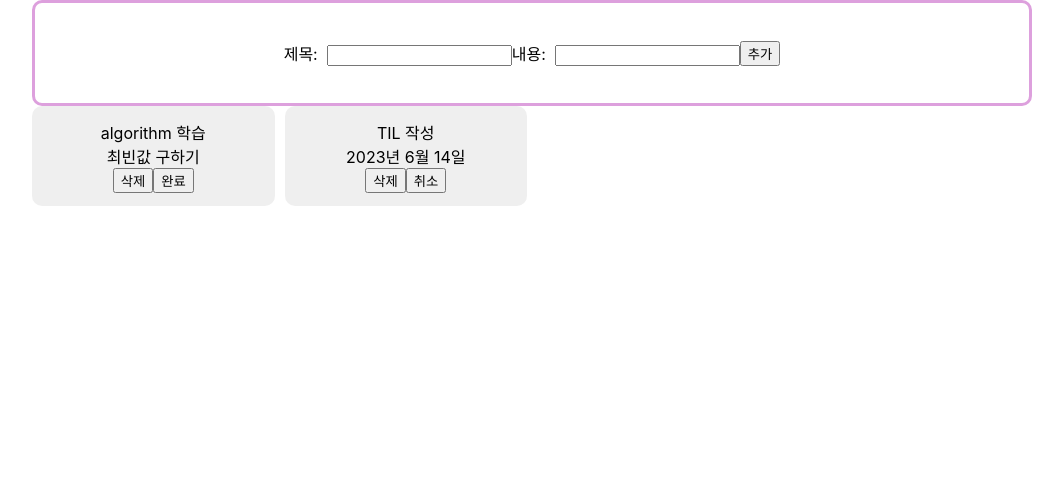
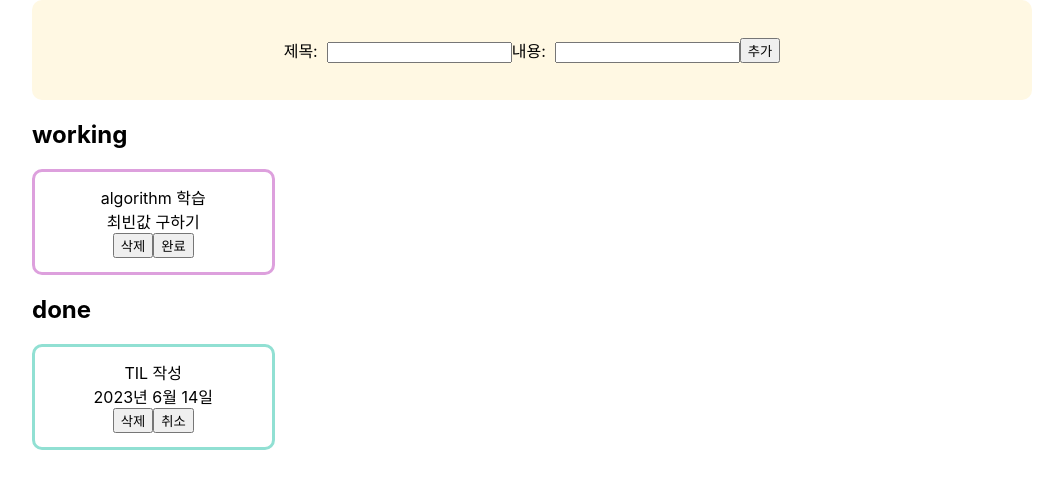
Before and after one commit to kkotburi/todolist-lv1, a React (Create React App) app: page / in a window 1280 px wide. Shown: the top 488 px of the page, without its empty margins (108-1171 px from the left). Built offline with nearby package versions, Linux system fonts and the light colour scheme.

Commit message:
working and done rendering

```diff
--- a/src/App.css
+++ b/src/App.css
@@ -6,7 +6,7 @@
 .input {
   height: 100px;
 
-  border: 3px solid plum;
+  background-color: rgb(255, 248, 227);
   border-radius: 10px;
 
   display: flex;
@@ -14,16 +14,16 @@
   align-items: center;
 }
 
-.body {
+.todo {
   gap: 10px;
   display: grid;
   grid-template-columns: 1fr 1fr 1fr 1fr;
 }
 
-.todo {
+.todo-working {
   height: 100px;
 
-  background-color: rgba(220, 220, 220, 0.445);
+  border: 3px solid plum;
   border-radius: 10px;
 
   display: flex;
@@ -31,3 +31,15 @@
   align-items: center;
   flex-direction: column;
 }
+
+.todo-done {
+  height: 100px;
+
+  border: 3px solid rgb(145, 224, 211);
+  border-radius: 10px;
+
+  display: flex;
+  justify-content: center;
+  align-items: center;
+  flex-direction: column;
+}
--- a/src/App.jsx
+++ b/src/App.jsx
@@ -45,11 +45,10 @@ const App = () => {
 
   // 완료 button
   const clickDoneButtonHandler = (id) => {
-    setTodoList(
-      todolist.map((todo) =>
+    const newTodolist = todolist.map((todo) =>
       todo.id === id ? { ...todo, isDone: !todo.isDone } : todo
-      )
     );
+    setTodoList(newTodolist);
   };
 
   // 완료 button 'done'
@@ -81,8 +80,12 @@ const App = () => {
         <Button addFunction={clickAddButtonHandler}>추가</Button>
       </div>
       <div className="body">
+        <h2>working</h2>
+        <div className="todo">
           {todolist.map((todo) => {
-          return (
+            return todo.isDone ? (
+              ""
+            ) : (
               <Todo
                 key={todo.id}
                 todo={todo}
@@ -92,6 +95,22 @@ const App = () => {
             );
           })}
         </div>
+        <h2>done</h2>
+        <div className="todo">
+          {todolist.map((todo) => {
+            return todo.isDone ? (
+              <Todo
+                key={todo.id}
+                todo={todo}
+                removeFunction={clickRemoveButtonHandler}
+                doneFunction={clickDoneButtonHandler}
+              />
+            ) : (
+              ""
+            );
+          })}
+        </div>
+      </div>
     </div>
   );
 };
--- a/src/components/Todo.jsx
+++ b/src/components/Todo.jsx
@@ -1,6 +1,6 @@
 const Todo = ({ todo, todo: { isDone }, removeFunction, doneFunction }) => {
   return (
-    <div className="todo">
+    <div className={isDone ? "todo-done" : "todo-working"}>
       <div className="todo-title">{todo.title}</div>
       <div className="todo-content">{todo.content}</div>
       <div className="todo-button">
```
Also changed, not shown: src/components/Done.jsx (deleted, +0 -17 lines). Lines whose indentation alone changed are shown as unchanged.
